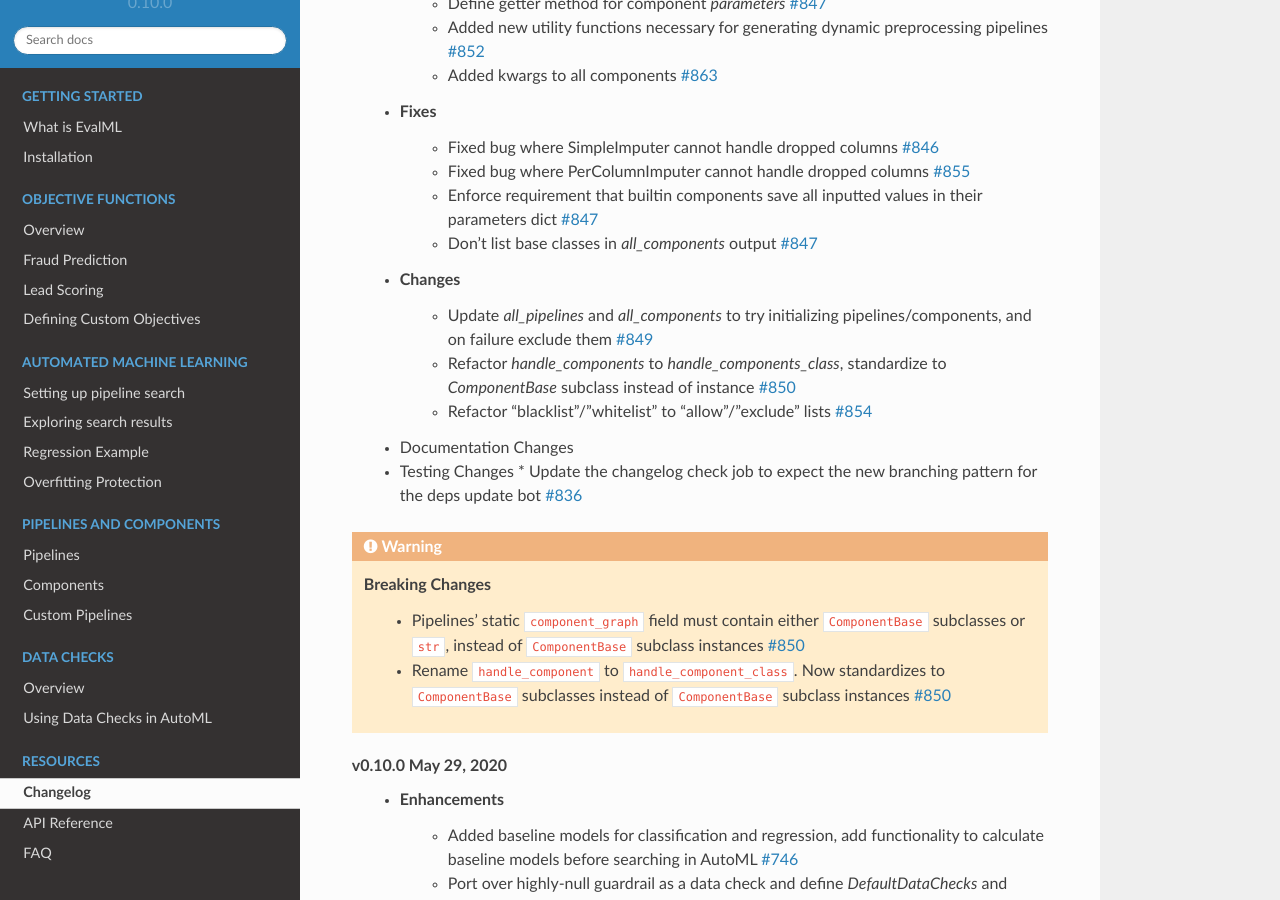
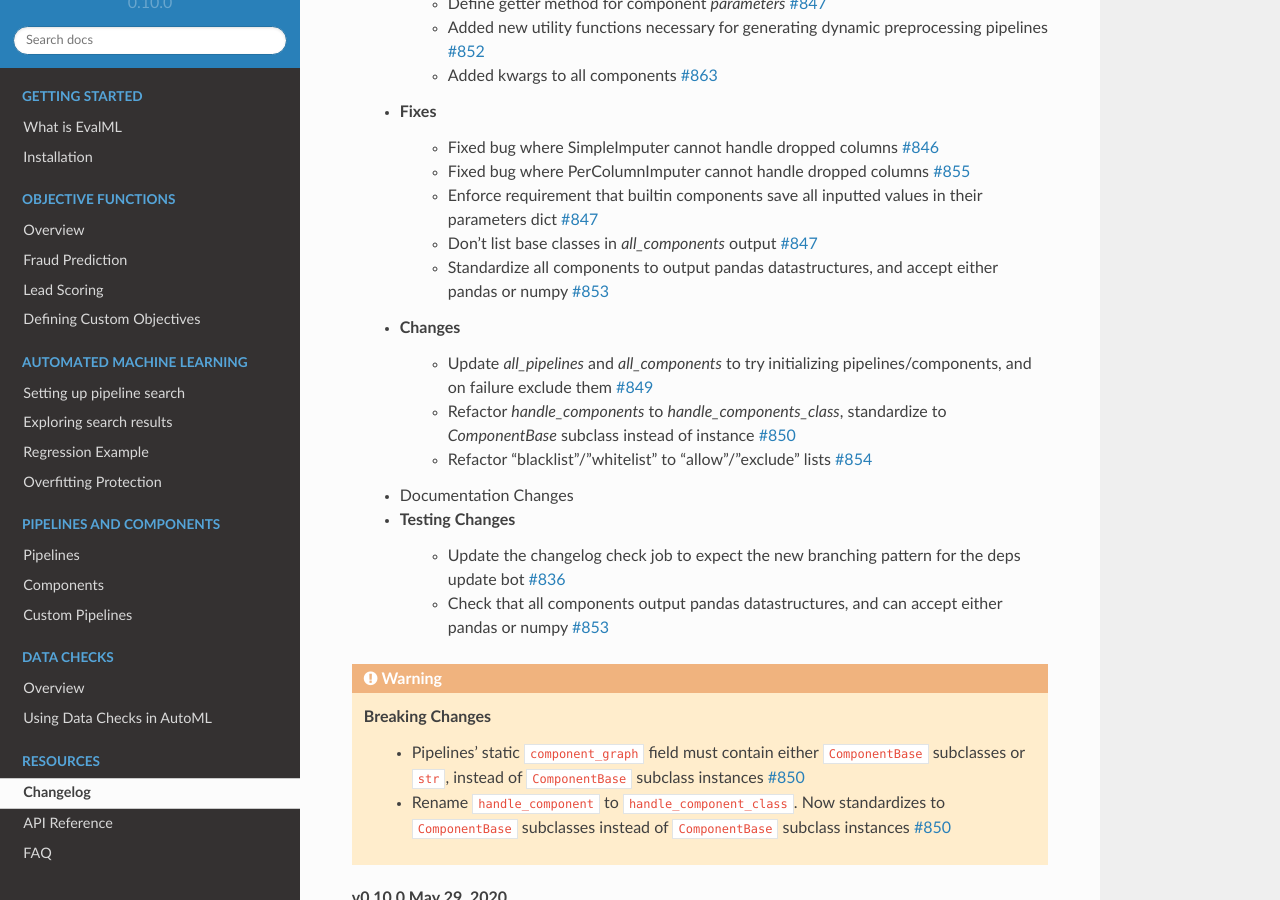
Before and after one commit to alteryx/evalml, a Sphinx documentation site: the page built from docs/source/changelog.rst, in a window 1280 px wide and 900 px high, scrolled down 475 px. Built offline with Sphinx 7.4.7 and the Read the Docs theme 2.0.0, drawn with Linux system fonts in a browser that asks for light colours; comment, search, counter and statistics services are not loaded.

Commit message:
Changelog

```diff
--- a/docs/source/changelog.rst
+++ b/docs/source/changelog.rst
@@ -21,13 +21,15 @@
         * Fixed bug where PerColumnImputer cannot handle dropped columns :pr:`855`
         * Enforce requirement that builtin components save all inputted values in their parameters dict :pr:`847`
         * Don't list base classes in `all_components` output :pr:`847`
+        * Standardize all components to output pandas datastructures, and accept either pandas or numpy :pr:`853`
     * Changes
         * Update `all_pipelines` and `all_components` to try initializing pipelines/components, and on failure exclude them :pr:`849`
         * Refactor `handle_components` to `handle_components_class`, standardize to `ComponentBase` subclass instead of instance :pr:`850`
         * Refactor "blacklist"/"whitelist" to "allow"/"exclude" lists :pr:`854`
     * Documentation Changes
     * Testing Changes
-      * Update the changelog check job to expect the new branching pattern for the deps update bot :pr:`836`
+        * Update the changelog check job to expect the new branching pattern for the deps update bot :pr:`836`
+        * Check that all components output pandas datastructures, and can accept either pandas or numpy :pr:`853`
 
 .. warning::
 
```
